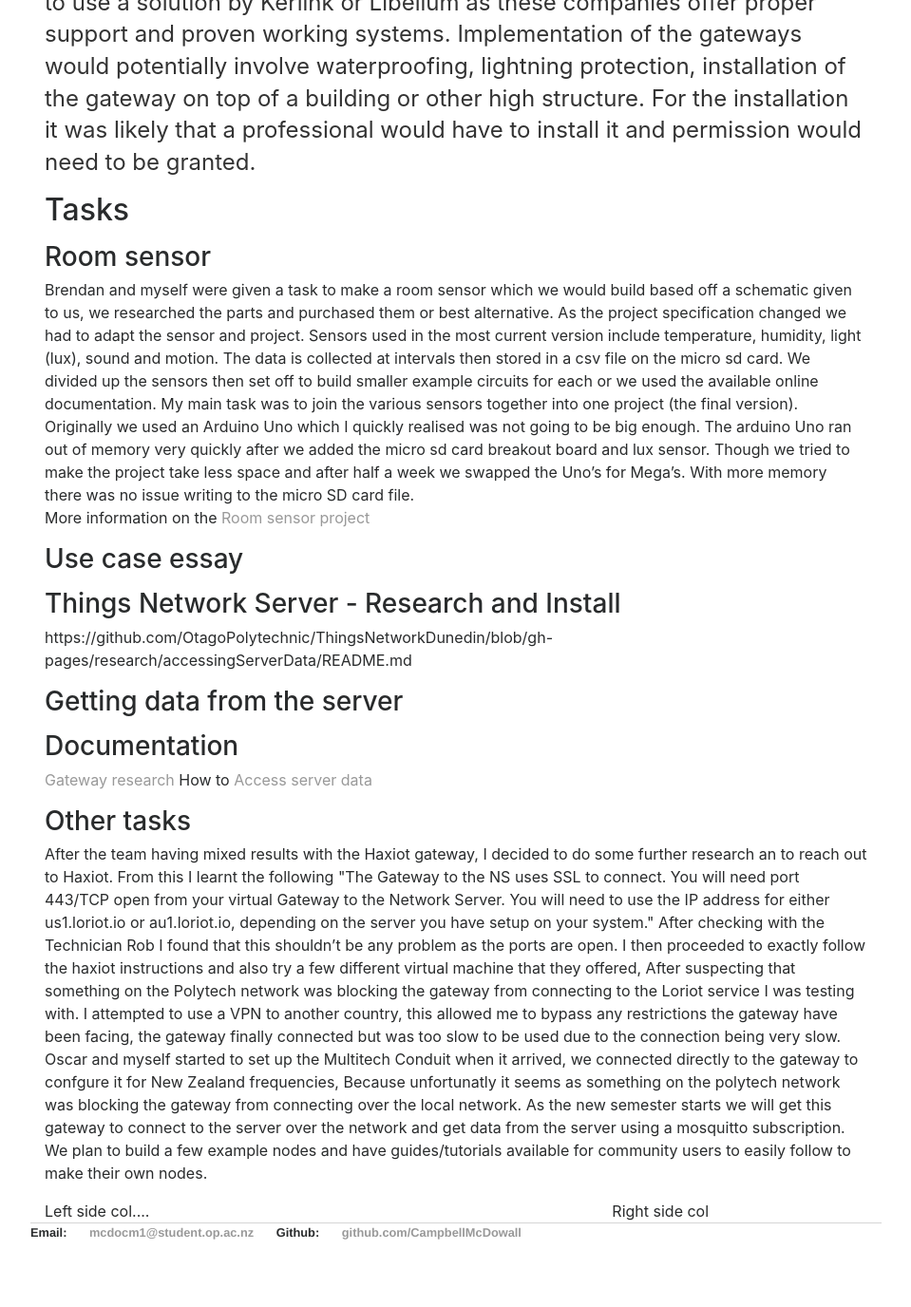
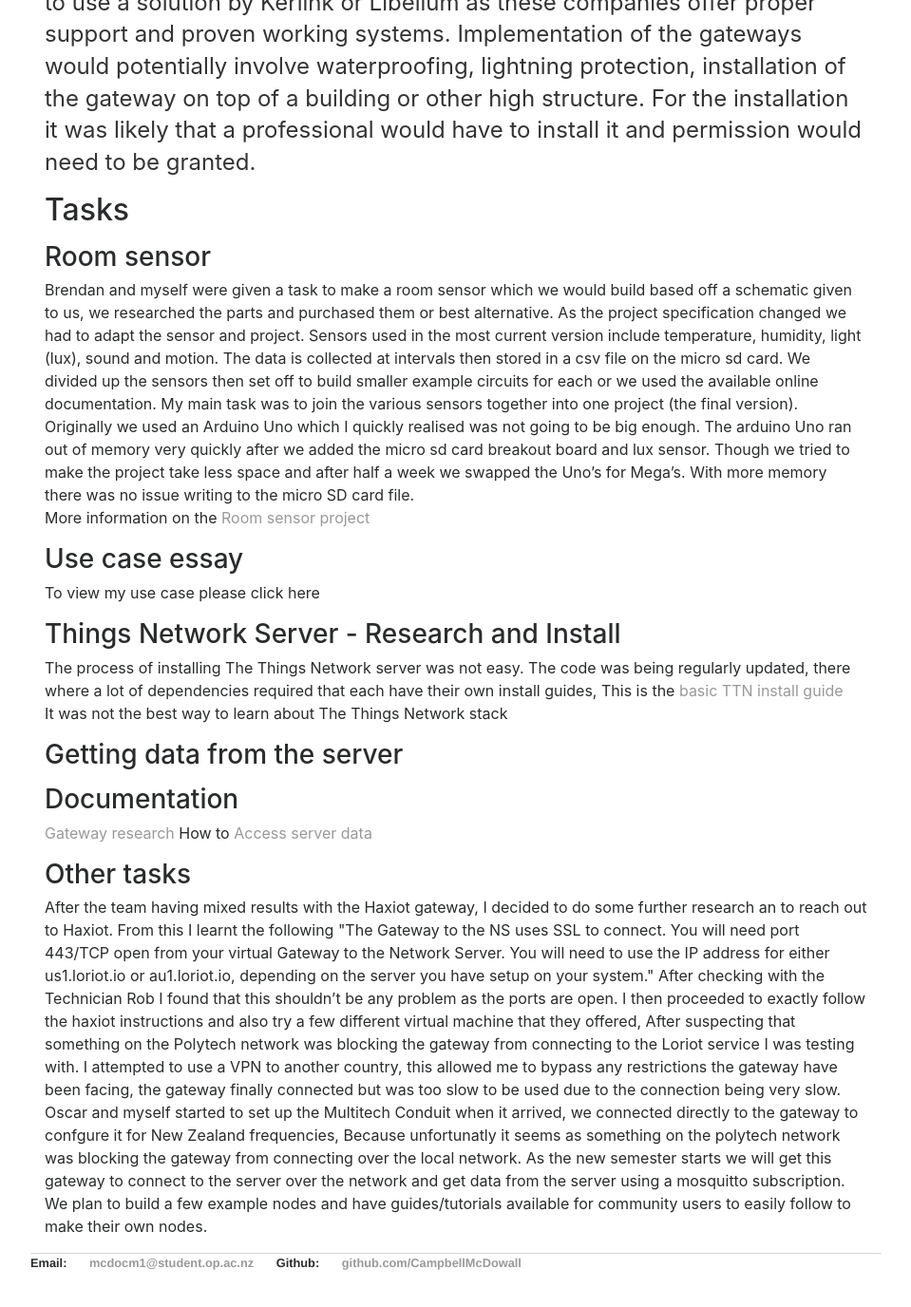
Before and after one commit to CampbellMcDowall/CampbellMcDowall.github.io, a Jekyll site: the page built from projectOne.html, in a window 1280 px wide and 1400 px high, scrolled down 1122 px. Shown: the top 1376 px of the window at 95% size, without its empty margins (160-1119 px from the left). Built offline with Jekyll 4.4.1, drawn with Linux system fonts in a browser that asks for light colours; nearby versions of some CDN libraries.

Commit message:
Update projectOne.html

```diff
--- a/projectOne.html
+++ b/projectOne.html
@@ -63,11 +63,17 @@
 			<p>
 				<h3>Use case essay</h3>
 
+				To view my use case please click here
+
 
 			</p>
 			<p>
 				<h3>Things Network Server - Research and Install</h3>
-				https://github.com/OtagoPolytechnic/ThingsNetworkDunedin/blob/gh-pages/research/accessingServerData/README.md
+				The process of installing The Things Network server was not easy.  The code was being regularly updated, there where a lot of dependencies required that each have their own
+				install guides,
+				This is the <a href="https://github.com/OtagoPolytechnic/ThingsNetworkDunedin/tree/gh-pages/development/servers/TTNserver/README.md">basic TTN install guide</a>
+				<br>
+				It was not the best way to learn about The Things Network stack
 
 			</p>
 			<p>
@@ -101,10 +107,3 @@
 				We plan to build a few example nodes and have guides/tutorials available for community users to easily follow to make their own nodes.
 			</p>
 		</div>
-
-
-
-  <div class="row">
-    <div class="col-8">Left side col.... </div>
-    <div class="col-4">Right side col </div>
-  </div>
```
